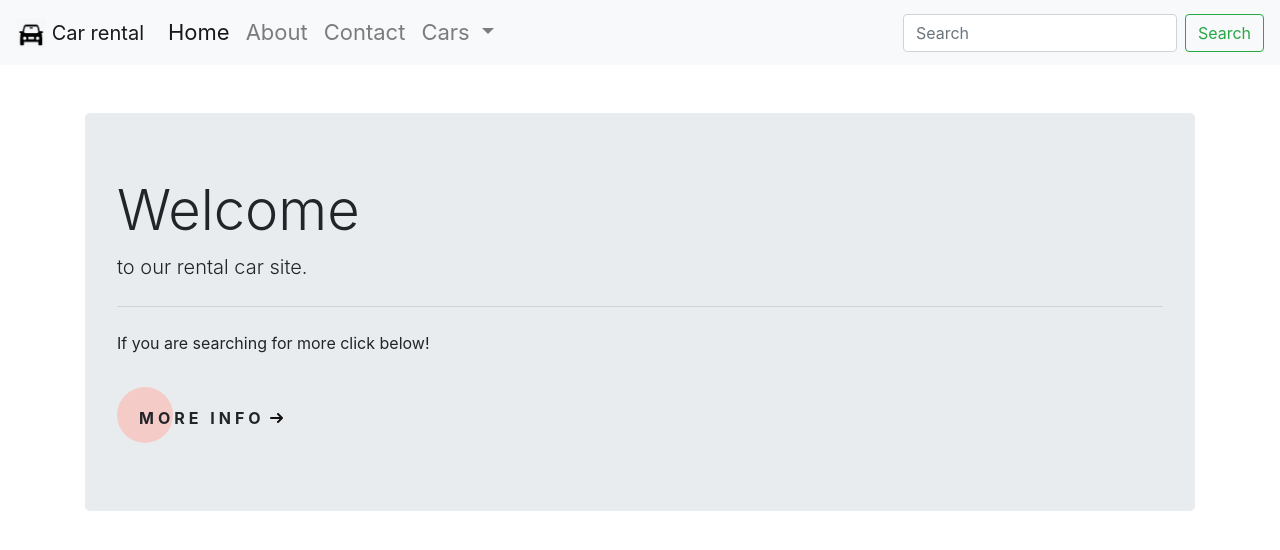
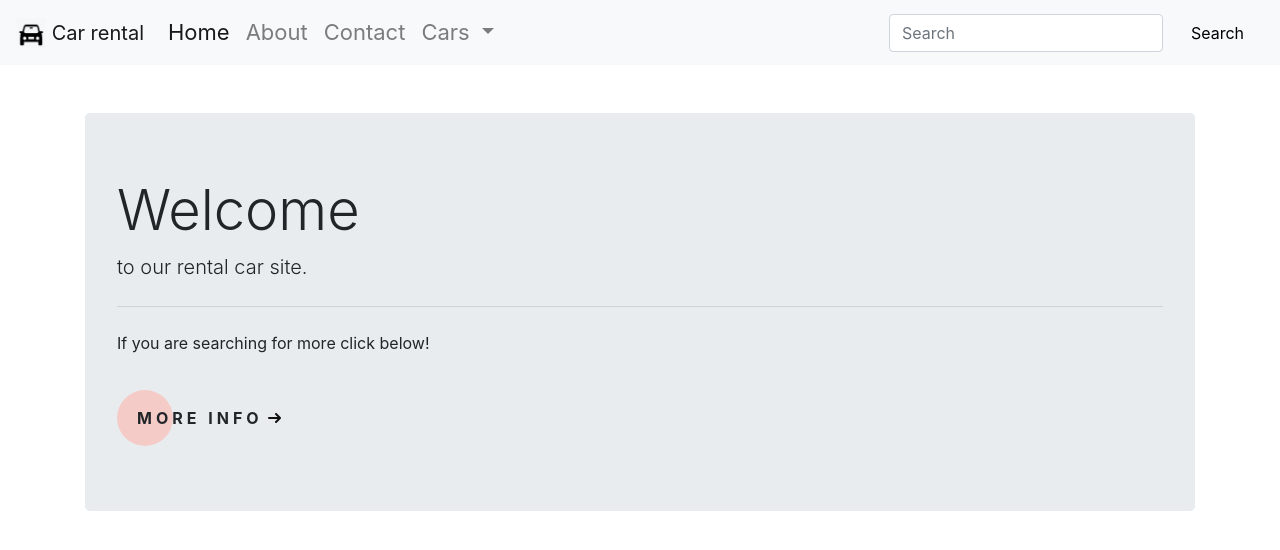
Before and after one commit to BuraBury/userApp, an Angular app: page / in a window 1280 px wide. Shown: the top 550 px of the page. Built offline with nearby package versions, Linux system fonts and the light colour scheme.

Commit message:
button update

```diff
--- a/src/app/app.component.css
+++ b/src/app/app.component.css
@@ -11,6 +11,18 @@
     color: rgba(255, 171, 157, .5);
   }
 
+  .btn-search{
+    border: none;
+    background-color:#f8f9fa;
+    padding: 10px 20px;
+    transition: .2s;
+  }
+  .btn-search:hover{
+    background-color: rgba(255, 171, 157, .5);
+    border-radius: 20px;
+    transition: .2s;
+  }
+
   /*@keyframes line {*/
   /*  0% {*/
   /*    background-position-x: 300px;*/
--- a/src/app/app.component.html
+++ b/src/app/app.component.html
@@ -35,7 +35,7 @@
     </ul>
     <form class="form-inline my-2 my-lg-0">
       <input class="form-control mr-sm-2" type="search" placeholder="Search" aria-label="Search">
-      <button class="btn btn-outline-success my-2 my-sm-0" type="submit">Search</button>
+      <button class="btn-search" type="submit">Search</button>
     </form>
   </div>
 </nav>
--- a/src/app/component/contact/contact.component.css
+++ b/src/app/component/contact/contact.component.css
@@ -7,7 +7,7 @@ a {
 .cta {
   position: relative;
   margin: auto;
-  padding: 17px 22px;
+  padding: 17px 20px;
   transition: all .2s;
 }
 
--- a/src/app/component/home/home.component.css
+++ b/src/app/component/home/home.component.css
@@ -6,8 +6,8 @@ a {
 
 .cta {
   position: relative;
-  margin: auto;
-  padding: 17px 22px;
+
+  padding: 14px 20px;
   transition: all .2s;
 }
 
```
